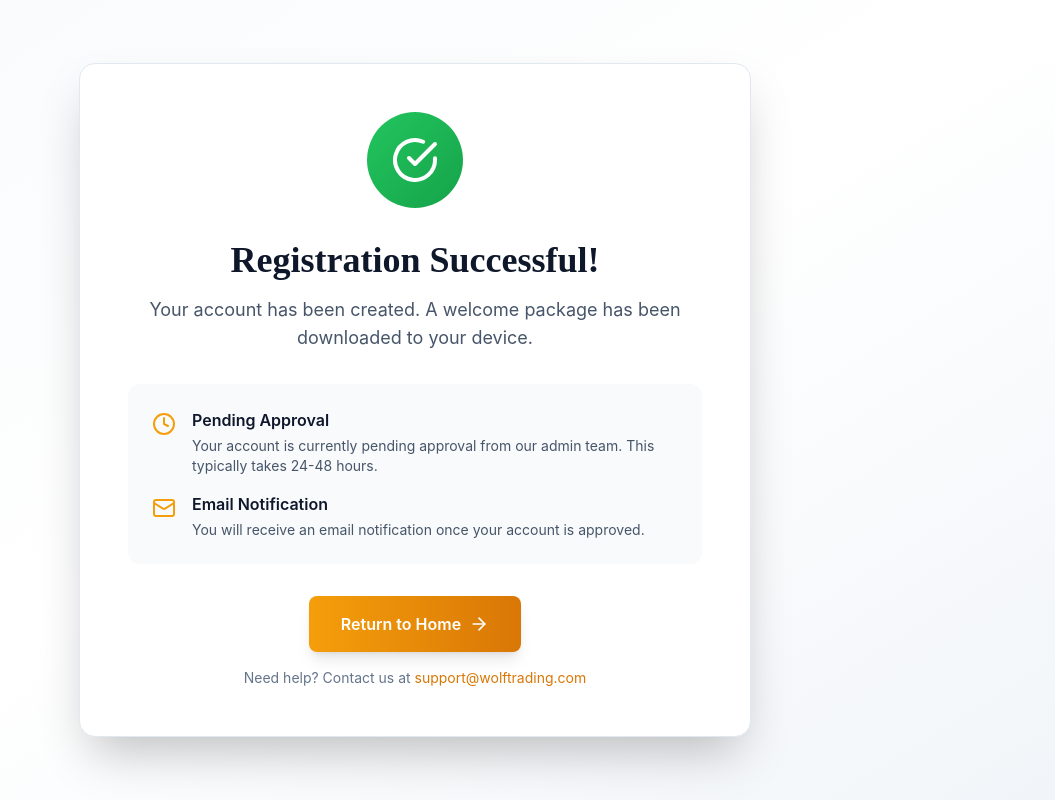
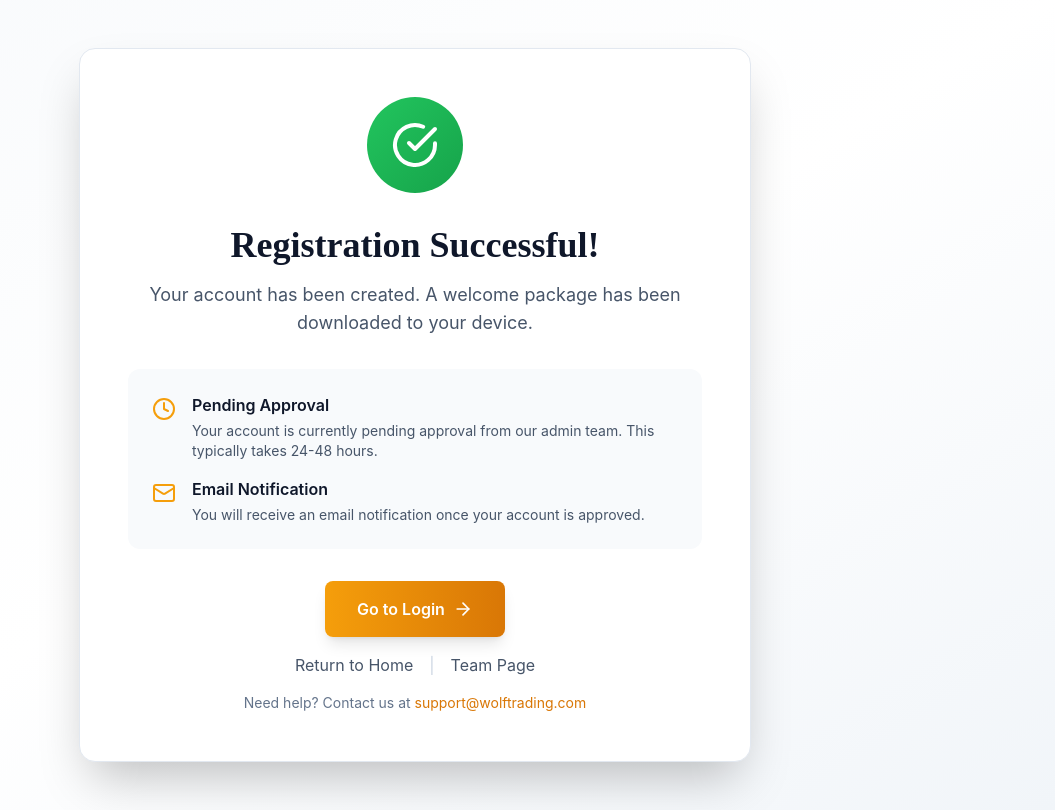
Before and after one commit to ryoheina/traiding, a Next.js app: page /register/success in a window 1280 px wide. Shown: the whole page, without its empty margins (225-1280 px from the left). Built offline with nearby package versions, Linux system fonts and the light colour scheme.

Commit message:
Add navigation options to registration success page

```diff
--- a/src/app/register/success/page.tsx
+++ b/src/app/register/success/page.tsx
@@ -58,12 +58,28 @@ export default function RegisterSuccessPage() {
 
           <div className="space-y-4">
             <Link
-              href="/"
+              href="/login"
               className="inline-flex items-center space-x-2 px-8 py-4 bg-gradient-to-r from-gold-500 to-gold-600 text-white font-semibold rounded-lg hover:from-gold-600 hover:to-gold-700 transition-all shadow-lg hover:shadow-xl"
             >
-              <span>Return to Home</span>
+              <span>Go to Login</span>
               <ArrowRight className="w-5 h-5" />
             </Link>
+
+            <div className="flex justify-center space-x-4">
+              <Link
+                href="/"
+                className="text-wolf-600 dark:text-wolf-400 hover:text-gold-600 dark:hover:text-gold-400 transition-colors"
+              >
+                Return to Home
+              </Link>
+              <span className="text-wolf-300 dark:text-wolf-600">|</span>
+              <Link
+                href="/team"
+                className="text-wolf-600 dark:text-wolf-400 hover:text-gold-600 dark:hover:text-gold-400 transition-colors"
+              >
+                Team Page
+              </Link>
+            </div>
 
             <p className="text-sm text-wolf-500 dark:text-wolf-500">
               Need help? Contact us at{" "}
```
